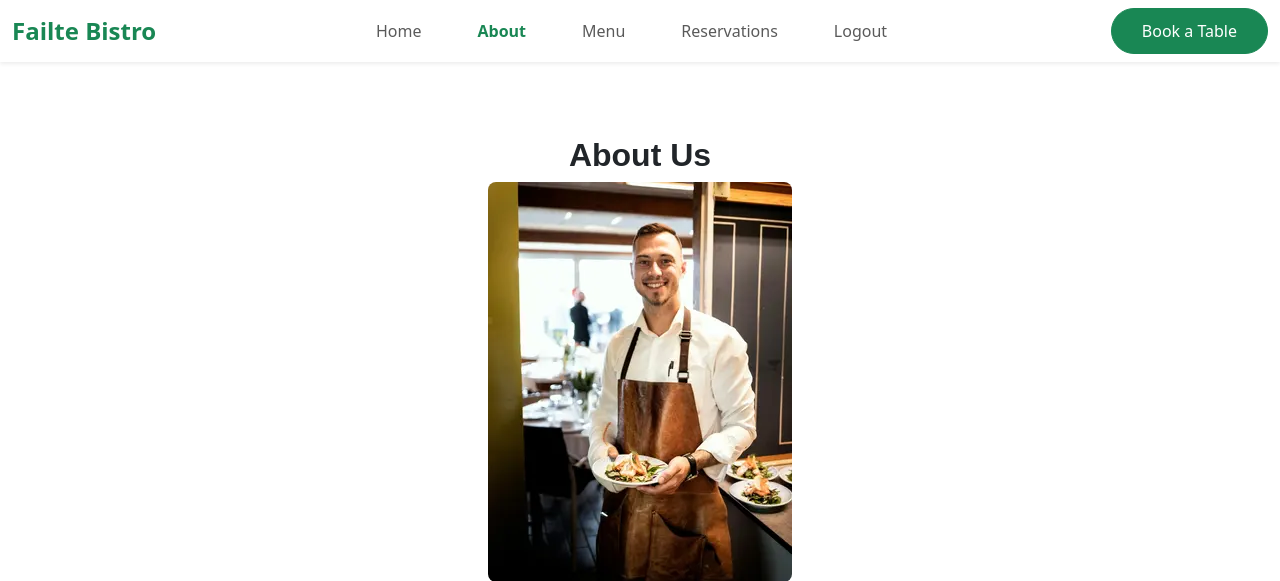
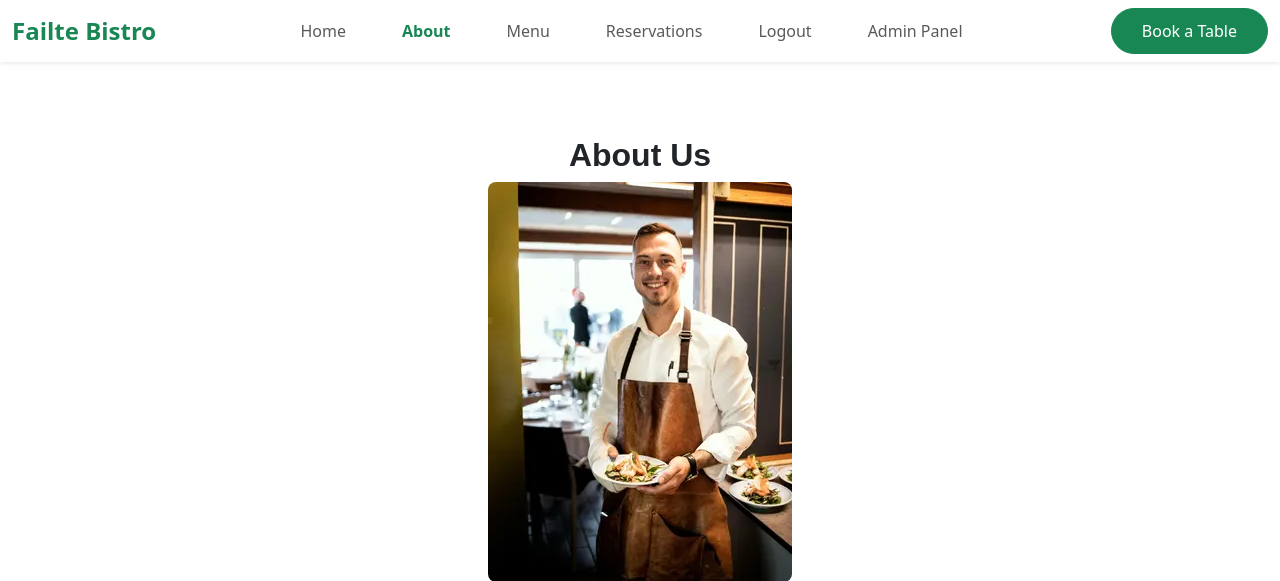
Before and after one commit to gbroder24/django-the-failte-bistro, a Django app: page /about/ in a window 1280 px wide. Shown: the top 581 px of the page. Run offline with Django 4.2, Linux system fonts and the light colour scheme; the visitor is signed in with stand-in values (Sample User, id 1); parts of the project's set-up code (start-up, migrations or seed data) failed here and were passed over.

Commit message:
Create admin link on base html

```diff
--- a/templates/base.html
+++ b/templates/base.html
@@ -6,6 +6,7 @@
 {% url 'account_login' as login_url %}
 {% url 'account_signup' as signup_url %}
 {% url 'account_logout' as logout_url %}
+{% url 'admin' as admin_url %}
 
 {% load static %}
 
@@ -94,6 +95,11 @@
                     <li class="nav-item">
                         <a class="nav-link {% if request.path == login_url %}active" aria-current="page{% endif %}"
                             href="{% url 'account_login' %}">Login</a>
+                    </li>
+                    {% endif %}
+                    {% if request.user.is_superuser %}
+                    <li class="nav-item">
+                        <a class="nav-link" href="{% url 'admin:index' %}">Admin Panel <i class="fa-solid fa-shield-halved"></i></a>
                     </li>
                     {% endif %}
                 </ul>
```
Also changed, not shown: menu/models.py (+0 -10 lines).
